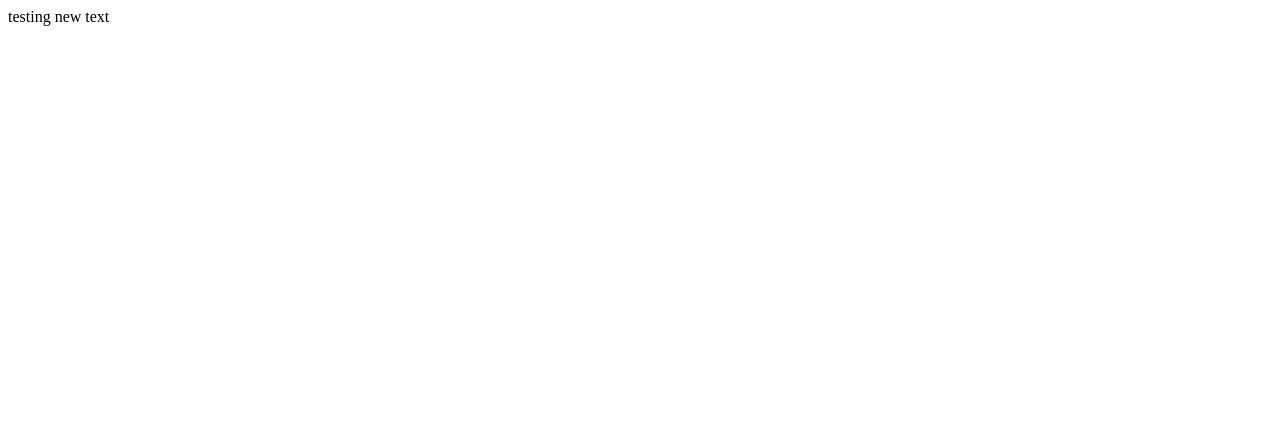
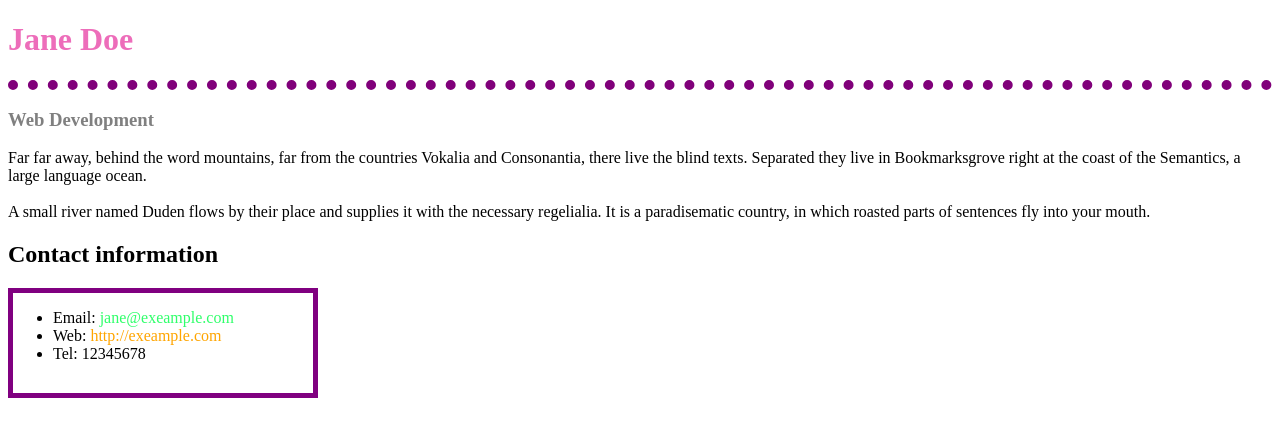
Before and after one commit to sheikhmirfan1/examplegithub, a plain HTML site: page index.html in a window 1280 px wide. Drawn offline with Linux system fonts and the light colour scheme.

Commit message:
added ccscode

```diff
--- a/index.html
+++ b/index.html
@@ -1,11 +1,32 @@
 <!DOCTYPE html>
-<html lang="en">
-<head>
-    <meta charset="UTF-8">
-    <meta name="viewport" content="width=device-width, initial-scale=1.0">
-    <title>Document</title>
-</head>
-<body>
- testing new text
-</body>
+<html lang="de">
+  <head>
+    <meta charset="UTF-8" />
+    <meta name="viewport" content="width=device-width, initial-scale=1.0" />
+    <title>Jone Doe</title>
+    <link rel="stylesheet" href="style.css" />
+  </head>
+  <body>
+    <h1 style="color: rgb(237, 109, 186)">Jane Doe</h1>
+    <div class="div1">
+    </div>
+
+    <h3>Web Development</h3>
+    <p>
+      Far far away, behind the word mountains, far from the countries Vokalia and Consonantia, there live the blind texts. Separated they live in Bookmarksgrove right at the coast of the Semantics, a large language ocean.
+      <br>
+      <br>
+      A small river named Duden flows by their place and supplies it with the necessary regelialia. It is a paradisematic country, in which roasted parts of sentences fly into your mouth.
+    </p>
+    <h2>Contact information</h2>
+
+    <div class="div2">
+      <ul>
+        <li>Email: <span class="Email">jane@exeample.com</span> </li>
+        <li>Web: <span class="Web">http://exeample.com</span> </li>
+        <li>Tel: 12345678</li>
+      </ul>
+    </div>
+
+  </body>
 </html>
--- /dev/null
+++ b/style.css
@@ -0,0 +1,22 @@
+.div1{
+border: none;
+    border-top: 10px dotted rgb(128, 0, 122);
+    width: 100%;
+}
+
+h3{
+    color: gray;
+}
+.div2{
+
+    border: 5px solid purple;
+        width: 300px;
+        height: 100px;
+    }
+
+    .Email{
+        color: rgb(47, 255, 106);
+    }
+    .Web{
+        color: orange
+    }
```
Also changed, not shown: 1 other file.
